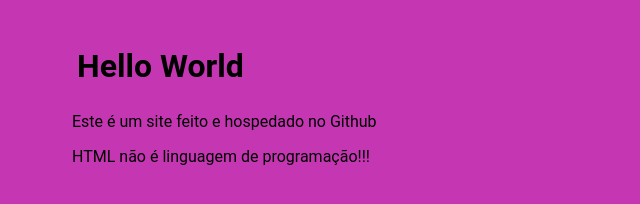
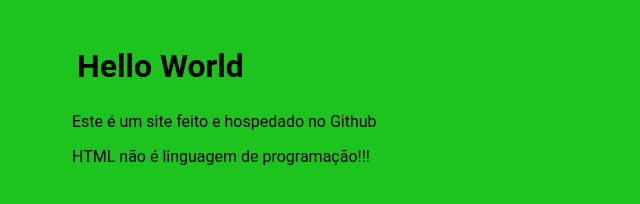
Before and after one commit to chaianeestudante2024/chaianeestudante2024.github.io, a plain HTML site: page index.html in a window 1280 px wide. Shown: the whole page, without its empty margins (0-640 px from the left). Drawn offline with Linux system fonts and the light colour scheme.

Commit message:
green background update

```diff
--- a/css/my.css
+++ b/css/my.css
@@ -1,7 +1,7 @@
 /*css*/
 
 body {
-	background: rgb(197, 55, 178);
+	background: rgb(30, 196, 30);
 	font-family: 'Roboto', sans-serif;
   padding: 1% 5%;
   /*margin: 10em auto;
```
